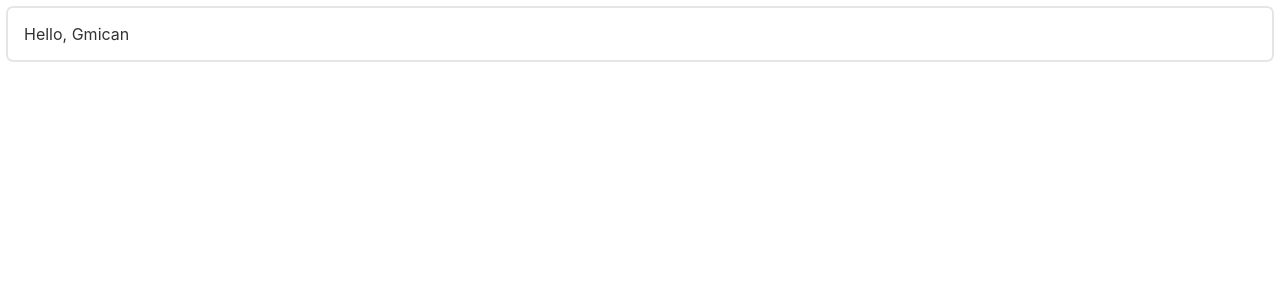
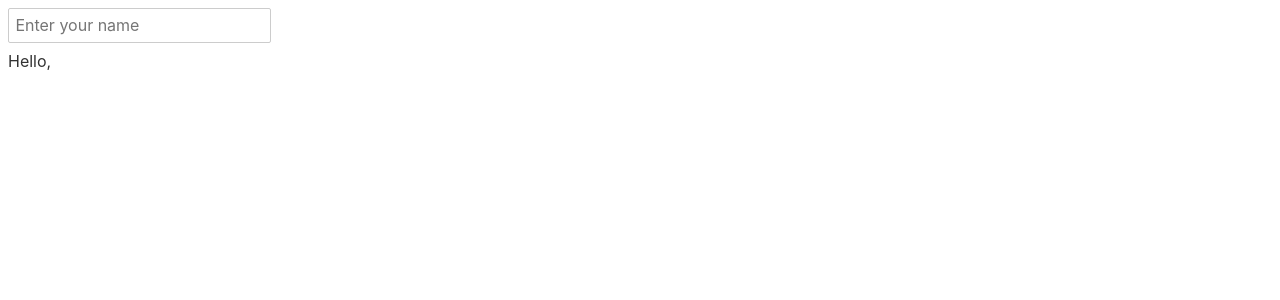
Before and after one commit to Gomican/svelte, a Svelte app in the folder svelte-project/: page / in a window 1280 px wide. Shown: the top 300 px of the page. Built offline with nearby package versions, Linux system fonts and the light colour scheme.

Commit message:
バインド

```diff
--- a/svelte-project/src/App.svelte
+++ b/svelte-project/src/App.svelte
@@ -1,12 +1,10 @@
 <script>
-	import Greeting from './Greeting.svelte'
-	import Card from './Card.svelte'
+	let name = '';
 </script>
 
 <main>
-	<Card>
-		<Greeting userName='Gmican' />
-	</Card>
+	<input placeholder='Enter your name' bind:value={name}>
+	<div>Hello,{name}</div>
 </main>
 
 <style>
```
